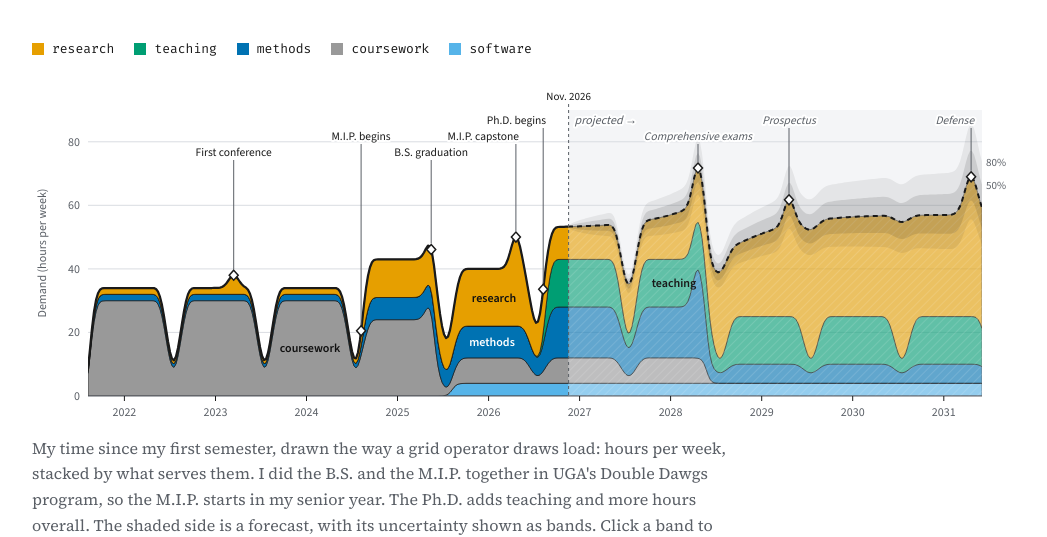
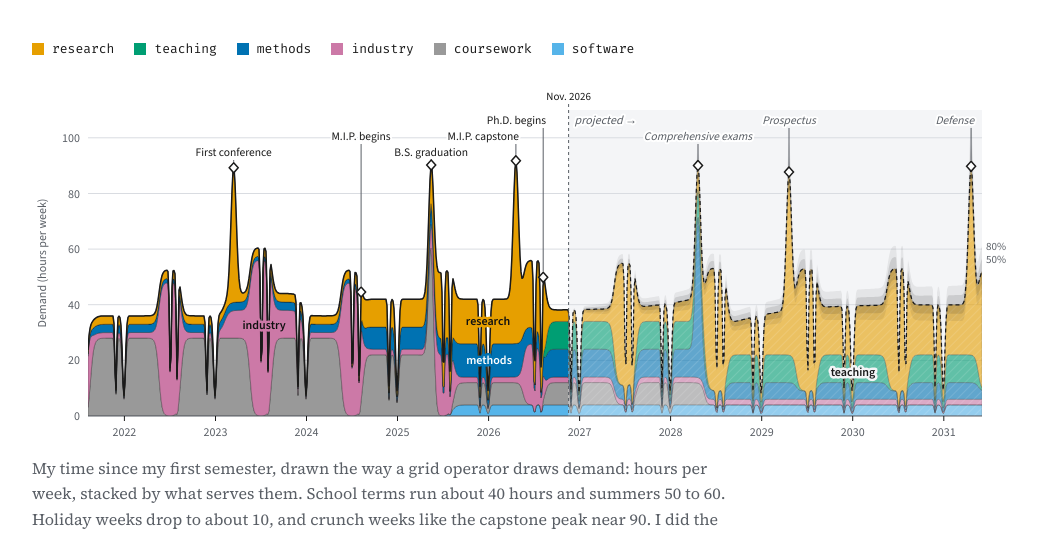
Before and after one commit to ani-sdhu/Website, a plain HTML site: page index.html in a window 1280 px wide. Shown: the part 256-793 px from the top of the page, without its empty margins (116-1163 px from the left). Drawn offline with nearby package versions, Linux system fonts and the light colour scheme.

Commit message:
Recalibrate the load chart to real weekly hours
School terms near 40 h, summers 50 to 60, one-week holiday drops to about
10 (Thanksgiving, winter break, July 4, July 31), and crunch weeks near 90.
Adds an industry band for summer and part-time work. Samples are averaged
per pixel so narrow dips never alias away, and labels sit on the steady curve.

Co-Authored-By: Claude Opus 5.5 <noreply@anthropic.com>
Claude-Session: https://claude.ai/code/session_01EK45k6sFjaWVFGKx49TiBy

```diff
--- a/assets/css/style.css
+++ b/assets/css/style.css
@@ -98,13 +98,14 @@ h1 {
 .plot .frame, .plot .tick { fill: none; stroke: var(--ink); stroke-width: 1; }
 /* Okabe-Ito, the colour-blind-safe palette built into R (palette.colors) */
 .plot, .legend {
-  --b-coursework: #999999; --b-methods: #0072b2; --b-teaching: #009e73; --b-software: #56b4e9;
+  --b-coursework: #999999; --b-industry: #cc79a7; --b-methods: #0072b2; --b-teaching: #009e73; --b-software: #56b4e9;
   --b-research: #e69f00; --b-milestones: #d55e00;
 }
-.plot .band { stroke: var(--edge); stroke-width: .9; stroke-opacity: .8; stroke-linejoin: round; cursor: pointer; transition: opacity .15s; }
-.plot .demand { fill: none; stroke: var(--ink); stroke-width: 2.25; stroke-linejoin: round; pointer-events: none; }
+.plot .band { stroke: var(--edge); stroke-width: .6; stroke-opacity: .55; stroke-linejoin: round; cursor: pointer; transition: opacity .15s; }
+.plot .demand { fill: none; stroke: var(--ink); stroke-width: 1.5; stroke-linejoin: round; pointer-events: none; }
 .plot .ytitle { fill: var(--text-2); }
 .plot .band.coursework { fill: var(--b-coursework); }
+.plot .band.industry { fill: var(--b-industry); }
 .plot .band.methods { fill: var(--b-methods); }
 .plot .band.teaching { fill: var(--b-teaching); }
 .plot .band.software { fill: var(--b-software); }
@@ -117,13 +118,13 @@ h1 {
 .plot .fan80, .plot .fan50 { fill: var(--ink); pointer-events: none; }
 .plot .fan80 { opacity: .07; }
 .plot .fan50 { opacity: .12; }
-.plot .median { fill: none; stroke: var(--ink); stroke-width: 2; stroke-dasharray: 5 4; pointer-events: none; }
+.plot .median { fill: none; stroke: var(--ink); stroke-width: 1.25; stroke-dasharray: 4 3; pointer-events: none; }
 .plot .fan-label { font-size: 11px; }
 .plot .today-text { font-size: 11px; fill: var(--text); }
 .plot .diamond { fill: var(--bg); stroke: var(--ink); stroke-width: 1.5; pointer-events: none; }
 .plot .event.ev-ahead { font-style: italic; fill: var(--text-2); }
 .plot .dot { stroke: var(--bg); stroke-width: 1.5; pointer-events: none; }
-.plot .dot.software { fill: var(--b-software); } .plot .dot.coursework { fill: var(--b-coursework); } .plot .dot.methods { fill: var(--b-methods); } .plot .dot.teaching { fill: var(--b-teaching); } .plot .dot.research { fill: var(--b-research); }
+.plot .dot.software { fill: var(--b-software); } .plot .dot.coursework { fill: var(--b-coursework); } .plot .dot.industry { fill: var(--b-industry); } .plot .dot.methods { fill: var(--b-methods); } .plot .dot.teaching { fill: var(--b-teaching); } .plot .dot.research { fill: var(--b-research); }
 .plot svg:focus { outline: none; }
 .plot svg:focus-visible { outline: 2px solid var(--accent); outline-offset: 4px; }
 .plot-wrap { position: relative; }
@@ -136,7 +137,7 @@ h1 {
 .tip td + td { text-align: right; padding-left: 14px; }
 .tip tr.on td { font-weight: 600; }
 .tip .sw { display: inline-block; width: 9px; height: 9px; margin-right: 6px; }
-.tip .sw.software { background: var(--b-software); } .tip .sw.coursework { background: var(--b-coursework); } .tip .sw.methods { background: var(--b-methods); } .tip .sw.teaching { background: var(--b-teaching); } .tip .sw.research { background: var(--b-research); }
+.tip .sw.software { background: var(--b-software); } .tip .sw.coursework { background: var(--b-coursework); } .tip .sw.industry { background: var(--b-industry); } .tip .sw.methods { background: var(--b-methods); } .tip .sw.teaching { background: var(--b-teaching); } .tip .sw.research { background: var(--b-research); }
 .tip-t { display: flex; justify-content: space-between; border-top: 1px solid var(--rule); margin-top: 4px; padding-top: 4px; font-variant-numeric: tabular-nums; }
 .tip-pi { color: var(--text-2); font-variant-numeric: tabular-nums; }
 .tip-f { color: var(--accent); margin-top: 4px; }
@@ -160,7 +161,8 @@ h1 {
 .plot .proj-text { fill: var(--text-2); font-style: italic; }
 .plot .leader { stroke: var(--text-2); stroke-width: 1; }
 .plot .event { font-size: 11.5px; }
-.plot text.blabel { font-size: 12px; font-weight: 600; pointer-events: none; }
+.plot text.blabel { font-size: 12px; font-weight: 600; pointer-events: none; paint-order: stroke; stroke-width: 5px; stroke-linejoin: round; }
+.plot { --proj-bg: var(--tint); }
 .plot.focus text.blabel { opacity: .35; }
 .plot .cross { stroke: var(--ink); stroke-width: 1; stroke-dasharray: 2 3; pointer-events: none; }
 .plot .event, .plot .proj-text, .plot .readout { paint-order: stroke; stroke: var(--bg); stroke-width: 4px; stroke-linejoin: round; }
@@ -178,6 +180,7 @@ h1 {
 .legend a:hover, .legend a.on { text-decoration: underline; text-underline-offset: 3px; }
 .legend .sw { width: 12px; height: 12px; display: inline-block; }
 .legend [data-band="coursework"] .sw { background: var(--b-coursework); }
+.legend [data-band="industry"] .sw { background: var(--b-industry); }
 .legend [data-band="methods"] .sw { background: var(--b-methods); }
 .legend [data-band="teaching"] .sw { background: var(--b-teaching); }
 .legend [data-band="software"] .sw { background: var(--b-software); }
--- a/assets/js/site.js
+++ b/assets/js/site.js
@@ -23,28 +23,37 @@
      draws load by source. The model matches the R code under "see the code!".
      Each band links to its section of the page. */
   var chunk = $("#chunk"), holder = $("#plot"), tip = $("#plot-tip"), said = $("#plot-live");
-  var T0 = 2021.6, T1 = 2031.42, TOP = 90, PHD = 2026.6, WEEK = 1 / 52;
-  var BANDS = ["software", "coursework", "methods", "teaching", "research"];          // bottom of the stack first
-  var HREF = { software: "#software", coursework: "#education", methods: "#methods", teaching: "#teaching", research: "#research" };
-  var INK = { software: "#111", coursework: "#111", methods: "#fff", teaching: "#111", research: "#111" };
-  var Z = [-1.28, -0.674, 0.674, 1.28], SPREAD = 0.08;                                 // 80% and 50% intervals
+  var T0 = 2021.6, T1 = 2031.42, TOP = 110, PHD = 2026.6, WEEK = 1 / 52;
+  var BANDS = ["software", "coursework", "industry", "methods", "teaching", "research"];   // bottom of the stack first
+  var HREF = { software: "#software", coursework: "#education", industry: "#experience", methods: "#methods", teaching: "#teaching", research: "#research" };
+  var INK = { software: "#111", coursework: "#111", industry: "#111", methods: "#fff", teaching: "#111", research: "#111" };
+  var Z = [-1.28, -0.674, 0.674, 1.28], SPREAD = 0.06;                                 // 80% and 50% intervals
   function plogis(x) { return 1 / (1 + Math.exp(-x)); }
   function on(t, a, b) { return plogis(40 * (t - a)) - plogis(40 * (t - (b === undefined ? Infinity : b))); }
-  function peak(t, at, h, w) { return h * Math.exp(-Math.pow((t - at) / (w || 0.08), 2)); }
-  function summer(t) { return Math.pow(Math.max(0, Math.cos(2 * Math.PI * (t - 0.54))), 4); }
-  function load(t) {
-    var s = summer(t), phd = on(t, PHD);
-    return {
+  function peak(t, at, h, w) { return h * Math.exp(-Math.pow((t - at) / (w || 0.04), 2)); }
+  function frac(t) { return t - Math.floor(t); }
+  function summer(t) { var f = frac(t); return plogis(60 * (f - 0.38)) - plogis(60 * (f - 0.62)); }
+  // a week off: distance around the calendar to a fixed time of year
+  function gap(t, at, w) { var d = Math.abs(frac(t) - at); d = Math.min(d, 1 - d); return Math.exp(-Math.pow(d / w, 2)); }
+  function off(t) {   // Thanksgiving, winter break, the week of July 4, the week of July 31
+    return 1 - 0.8 * Math.max(gap(t, 0.905, 0.012), gap(t, 0.995, 0.022), gap(t, 0.505, 0.012), gap(t, 0.58, 0.012));
+  }
+  function load(t, steady) {   // steady: leave out the holiday weeks (used only to place labels)
+    var s = summer(t), phd = on(t, PHD), grow = plogis(2.5 * (t - 2028.6)), k = steady ? 1 : off(t);
+    var l = {
       software: 4 * on(t, 2025.6),
-      coursework: (1 - 0.7 * s) * (30 * on(t, 2021.6, 2024.6) + 24 * on(t, 2024.6, 2025.4) + 8 * on(t, 2025.4, 2028.4)) +
-        peak(t, 2025.37, 6),
-      methods: (1 - 0.45 * s) * (2 * on(t, 2021.6, 2024.6) + 7 * on(t, 2024.6, 2025.4) + 10 * on(t, 2025.4, PHD) +
-        16 * on(t, PHD, 2028.4) + 6 * on(t, 2028.4)) + peak(t, 2028.3, 12),
-      teaching: (1 - 0.7 * s) * 15 * phd,
-      research: (1 - 0.45 * s + 0.8 * s * phd) * (2 * on(t, 2021.6, 2024.6) + 12 * on(t, 2024.6, 2025.4) +
-        18 * on(t, 2025.4, PHD) + phd * (10 + 22 * plogis(2.5 * (t - 2028.6)))) +
-        peak(t, 2023.2, 4) + peak(t, 2026.3, 10) + peak(t, 2029.3, 8) + peak(t, 2031.3, 12, 0.1)
+      coursework: (1 - s) * (28 * on(t, 2021.6, 2024.6) + 22 * on(t, 2024.6, 2025.4) + 8 * on(t, 2025.4, 2028.4)) +
+        peak(t, 2025.37, 48),
+      industry: 2 + 8 * on(t, 2023.1, 2023.95) + s * (46 * on(t, 2021.6, 2024.6) + 20 * on(t, 2024.6, PHD)),
+      methods: (1 - 0.5 * s) * (3 * on(t, 2021.6, 2024.6) + 8 * on(t, 2024.6, 2025.4) + 12 * on(t, 2025.4, PHD) +
+        10 * on(t, PHD, 2028.4) + 6 * on(t, 2028.4)) + peak(t, 2028.3, 48),
+      teaching: (1 - s) * 10 * phd,
+      research: 3 * on(t, 2021.6, 2024.6) + 10 * on(t, 2024.6, 2025.4) + 16 * on(t, 2025.4, PHD) + phd * (4 + 14 * grow) +
+        s * (8 * on(t, 2024.6, PHD) + phd * (40 - 14 * grow)) +
+        peak(t, 2023.2, 46) + peak(t, 2026.3, 50) + peak(t, 2029.3, 50) + peak(t, 2031.3, 50)
     };
+    BANDS.forEach(function (b) { l[b] *= k; });
+    return l;
   }
   function total(l) { return BANDS.reduce(function (a, b) { return a + l[b]; }, 0); }
 
@@ -72,15 +81,23 @@
   var view = null, now = Math.min(Math.max(yearNow(), T0), T1), cursorT = now;
 
   function draw(animate) {
-    var W = Math.max(280, holder.clientWidth), small = W < 560, H = small ? 290 : 350;
+    var W = Math.max(280, holder.clientWidth), small = W < 560, H = small ? 300 : 370;
     var m = { l: 56, r: small ? 10 : 34, t: 34, b: 30 }, pw = W - m.l - m.r, ph = H - m.t - m.b, base = m.t + ph;
     var X = function (t) { return m.l + (t - T0) / (T1 - T0) * pw; };
     var Y = function (v) { return base - v / TOP * ph; };
     var f1 = function (n) { return Math.round(n * 10) / 10; };
-    var N = Math.round(pw / 2), ts = [], cum = [];
+    var N = Math.round(pw), ts = [], cum = [];
+    var span = (T1 - T0) / N, steady = [];
     for (var i = 0; i <= N; i++) {
-      var t = T0 + (T1 - T0) * i / N, l = load(t), run = 0, row = {};
-      BANDS.forEach(function (b) { run += l[b]; row[b] = run; });
+      var t = T0 + span * i, run = 0, row = {}, avg = {}, ls = load(t, true), r2 = 0, row2 = {};
+      BANDS.forEach(function (b) { r2 += ls[b]; row2[b] = r2; });
+      steady.push(row2);
+      BANDS.forEach(function (b) { avg[b] = 0; });
+      for (var q = 0; q < 4; q++) {
+        var lq = load(t + span * ((q + 0.5) / 4 - 0.5));
+        BANDS.forEach(function (b) { avg[b] += lq[b] / 4; });
+      }
+      BANDS.forEach(function (b) { run += avg[b]; row[b] = run; });
       ts.push(t); cum.push(row);
     }
     var topBand = BANDS[BANDS.length - 1];
@@ -115,7 +132,7 @@
       "</defs>";
 
     o += '<rect class="proj" x="' + nx + '" y="' + m.t + '" width="' + f1(m.l + pw - nx) + '" height="' + ph + '"/>';
-    [20, 40, 60, 80].forEach(function (v) { y = f1(Y(v)); o += '<path class="grid" d="M' + m.l + " " + y + "H" + (m.l + pw) + '"/>'; });
+    [20, 40, 60, 80, 100].forEach(function (v) { y = f1(Y(v)); o += '<path class="grid" d="M' + m.l + " " + y + "H" + (m.l + pw) + '"/>'; });
     o += '<g clip-path="url(#clip-ahead)"><g class="ahead" clip-path="url(#clip-right)">' + bands +
          '<path class="hatched" d="' + stackArea + '"/>' +
          '<path class="fan80" d="' + fan(Z[0], Z[3]) + '"/><path class="fan50" d="' + fan(Z[1], Z[2]) + '"/>' +
@@ -123,7 +140,7 @@
     o += '<g clip-path="url(#clip-past)">' + bands + '<path class="demand" d="' + edge(BANDS.length - 1) + '"/></g>';
     o += '<path class="axis" d="M' + m.l + " " + base + "H" + (m.l + pw) + '"/>';
 
-    [0, 20, 40, 60, 80].forEach(function (v) { o += '<text x="' + (m.l - 8) + '" y="' + f1(Y(v) + 4) + '" text-anchor="end">' + v + "</text>"; });
+    [0, 20, 40, 60, 80, 100].forEach(function (v) { o += '<text x="' + (m.l - 8) + '" y="' + f1(Y(v) + 4) + '" text-anchor="end">' + v + "</text>"; });
     o += '<text class="ytitle" transform="translate(14 ' + f1(m.t + ph / 2) + ') rotate(-90)" text-anchor="middle">Demand (hours per week)</text>';
     for (var yr = 2022; yr <= 2031; yr += small ? 2 : 1) {
       x = f1(X(yr));
@@ -144,7 +161,9 @@
     // events: a diamond on the top of the stack, a thin leader, and a label on its row
     EVENTS.forEach(function (ev) {
       var label = small ? ev.brief : ev.text, ahead = ev.at > now;
-      var l = load(ev.at), ex = f1(X(ev.at)), ey = f1(Y(total(l))), anchor = ev.anchor || "middle";
+      var near = Math.max(0, Math.min(N, Math.round((ev.at - T0) / span))), win = cum[near][topBand];
+      for (var d = -2; d <= 2; d++) { var jj = Math.max(0, Math.min(N, near + d)); win = Math.max(win, cum[jj][topBand]); }
+      var ex = f1(X(ev.at)), ey = f1(Y(win)), anchor = ev.anchor || "middle";
       if (label) {
         var ly = rowY(ev.row), dx = anchor === "end" ? 3 : 0;
         o += '<path class="leader" d="M' + ex + " " + (ly + 4) + "V" + (ey - 6) + '"/>';
@@ -156,28 +175,35 @@
     // direct labels, on the solid side when the band fits there
     var cut = Math.round((nx - m.l) / pw * N);
     BANDS.forEach(function (b, k) {
-      var half = Math.ceil((b.length * 6.6 + 10) / 4);
+      var half = Math.ceil((b.length * 6.6 + 10) / 2);
+      function corridor(c) {   // highest floor and lowest ceiling across the label's width
+        var lo = -Infinity, hi = Infinity;
+        for (var j = c - half; j <= c + half; j++) {
+          lo = Math.max(lo, k ? steady[j][BANDS[k - 1]] : 0);
+          hi = Math.min(hi, steady[j][b]);
+        }
+        return { lo: lo, hi: hi, room: (hi - lo) / TOP * ph };
+      }
       function search(from, to) {
-        var best = null, bestT = 0;
-        for (var c = Math.max(from, half + 4); c <= Math.min(to, N - half - 4); c++) {
-          var thin = Infinity;
-          for (var j = c - half; j <= c + half; j++) thin = Math.min(thin, (cum[j][b] - (k ? cum[j][BANDS[k - 1]] : 0)) / TOP * ph);
-          if (thin > bestT) { bestT = thin; best = c; }
+        var best = null, bestR = 0;
+        for (var c = Math.max(from, half + 4); c <= Math.min(to, N - half - 4); c += 2) {
+          var r = corridor(c).room;
+          if (r > bestR) { bestR = r; best = c; }
         }
-        return bestT >= 13 ? best : null;
+        return bestR >= 14 ? best : null;
       }
       var at = search(0, cut - half - 2), past = at !== null;
       if (!past) at = search(cut + half + 2, N);
       if (at === null) return;
-      var mid = ((k ? cum[at][BANDS[k - 1]] : 0) + cum[at][b]) / 2;
+      var cr = corridor(at), mid = (cr.lo + cr.hi) / 2;
       o += '<text class="blabel" x="' + f1(X(ts[at])) + '" y="' + f1(Y(mid) + 4) + '" text-anchor="middle" style="fill:' +
-        (past ? INK[b] : "var(--text)") + '">' + b + "</text>";
+        (past ? INK[b] : "var(--text)") + ";stroke:" + (past ? "var(--b-" + b + ")" : "var(--proj-bg)") + '">' + b + "</text>";
     });
 
     o += '<path class="cross" id="cross" d="" visibility="hidden"/><g id="dots"></g>';
     holder.innerHTML = '<svg viewBox="0 0 ' + W + " " + H + '" width="' + W + '" height="' + H + '" tabindex="0" role="img" aria-label="' +
-      'Stacked area chart of my hours per week from fall 2021 to 2031, by what fills them. Coursework carries the B.S. at about 30 hours. ' +
-      'The M.I.P., from fall 2024, shifts the load to research. The Ph.D., from fall 2026, adds teaching, and the total rises to the mid 50s. ' +
+      'Stacked area chart of my hours per week from fall 2021 to 2031, by what fills them. School terms run about 40 hours, summers 50 to 60, ' +
+      'holiday weeks drop to about 10, and crunch weeks such as the capstone reach about 90. The Ph.D., from fall 2026, adds teaching. ' +
       'Everything after ' + monthOf(now) + ' is projected, with 50 and 80 percent intervals. Use the left and right arrow keys to read values.">' + o + "</svg>";
     view = { X: X, Y: Y, m: m, pw: pw, ph: ph, W: W, H: H, svg: holder.querySelector("svg") };
     wireSvg();
--- a/index.html
+++ b/index.html
@@ -42,6 +42,7 @@
         <a href="#research" data-band="research"><span class="sw" aria-hidden="true"></span>research</a>
         <a href="#teaching" data-band="teaching"><span class="sw" aria-hidden="true"></span>teaching</a>
         <a href="#methods" data-band="methods"><span class="sw" aria-hidden="true"></span>methods</a>
+        <a href="#experience" data-band="industry"><span class="sw" aria-hidden="true"></span>industry</a>
         <a href="#education" data-band="coursework"><span class="sw" aria-hidden="true"></span>coursework</a>
         <a href="#software" data-band="software"><span class="sw" aria-hidden="true"></span>software</a>
       </nav>
@@ -50,39 +51,43 @@
         <div class="tip" id="plot-tip" hidden></div>
       </div>
       <p class="sr-only" id="plot-live" aria-live="polite"></p>
-      <figcaption>My time since my first semester, drawn the way a grid operator draws load: hours per week, stacked by what serves them. I did the B.S. and the M.I.P. together in UGA's Double Dawgs program, so the M.I.P. starts in my senior year. The Ph.D. adds teaching and more hours overall. The shaded side is a forecast, with its uncertainty shown as bands. Click a band to go to that section.</figcaption>
+      <figcaption>My time since my first semester, drawn the way a grid operator draws demand: hours per week, stacked by what serves them. School terms run about 40 hours and summers 50 to 60. Holiday weeks drop to about 10, and crunch weeks like the capstone peak near 90. I did the B.S. and the M.I.P. together in UGA's Double Dawgs program, so the M.I.P. starts in my senior year. The shaded side is a forecast, with its uncertainty shown as bands. Click a band to go to that section.</figcaption>
       <details class="code">
         <summary>see the code!</summary>
-        <pre class="src"><code>wk   &lt;- seq(2021.6, 2031.42, by = 1/52)                     <span class="cm"># every week since my first semester</span>
+        <pre class="src"><code>wk   &lt;- seq(2021.6, 2031.42, by = 1/365)                    <span class="cm"># every day since my first semester</span>
 now  &lt;- as.numeric(format(Sys.Date(), "%Y")) + as.POSIXlt(Sys.Date())$yday / 365.25
-on   &lt;- function(a, b = Inf) plogis(40 * (wk - a)) - plogis(40 * (wk - b))   <span class="cm"># a stretch of time</span>
-peak &lt;- function(at, h, w = 0.08) h * exp(-((wk - at) / w)^2)               <span class="cm"># a crunch</span>
-s    &lt;- pmax(0, cos(2 * pi * (wk - 0.54)))^4                                 <span class="cm"># summer</span>
-phd  &lt;- on(2026.6)
-load &lt;- cbind(                                                  <span class="cm"># hours per week, bottom of the stack first</span>
+f    &lt;- wk %% 1                                                 <span class="cm"># time of year</span>
+on   &lt;- function(a, b = Inf) plogis(40 * (wk - a)) - plogis(40 * (wk - b))
+peak &lt;- function(at, h, w = 0.04) h * exp(-((wk - at) / w)^2)  <span class="cm"># a crunch week</span>
+gap  &lt;- function(at, w) exp(-(pmin(abs(f - at), 1 - abs(f - at)) / w)^2)
+s    &lt;- plogis(60 * (f - 0.38)) - plogis(60 * (f - 0.62))        <span class="cm"># summer</span>
+off  &lt;- 1 - 0.8 * pmax(gap(0.905, 0.012), gap(0.995, 0.022),   <span class="cm"># Thanksgiving, winter break,</span>
+                        gap(0.505, 0.012), gap(0.58, 0.012))    <span class="cm"># July 4, July 31</span>
+phd  &lt;- on(2026.6); grow &lt;- plogis(2.5 * (wk - 2028.6))
+load &lt;- off * cbind(                                            <span class="cm"># hours per week, bottom of the stack first</span>
   software   = 4 * on(2025.6),
-  coursework = (1 - 0.7 * s) * (30 * on(2021.6, 2024.6) + 24 * on(2024.6, 2025.4) +
-                                 8 * on(2025.4, 2028.4)) + peak(2025.37, 6),
-  methods    = (1 - 0.45 * s) * (2 * on(2021.6, 2024.6) + 7 * on(2024.6, 2025.4) +
-                                 10 * on(2025.4, 2026.6) + 16 * on(2026.6, 2028.4) + 6 * on(2028.4)) +
-               peak(2028.3, 12),
-  teaching   = (1 - 0.7 * s) * 15 * phd,
-  research   = (1 - 0.45 * s + 0.8 * s * phd) * (2 * on(2021.6, 2024.6) + 12 * on(2024.6, 2025.4) +
-                 18 * on(2025.4, 2026.6) + phd * (10 + 22 * plogis(2.5 * (wk - 2028.6)))) +
-               peak(2023.2, 4) + peak(2026.3, 10) + peak(2029.3, 8) + peak(2031.3, 12, 0.1))
+  coursework = (1 - s) * (28 * on(2021.6, 2024.6) + 22 * on(2024.6, 2025.4) + 8 * on(2025.4, 2028.4)) +
+               peak(2025.37, 48),
+  industry   = 2 + 8 * on(2023.1, 2023.95) + s * (46 * on(2021.6, 2024.6) + 20 * on(2024.6, 2026.6)),
+  methods    = (1 - 0.5 * s) * (3 * on(2021.6, 2024.6) + 8 * on(2024.6, 2025.4) + 12 * on(2025.4, 2026.6) +
+                                10 * on(2026.6, 2028.4) + 6 * on(2028.4)) + peak(2028.3, 48),
+  teaching   = (1 - s) * 10 * phd,
+  research   = 3 * on(2021.6, 2024.6) + 10 * on(2024.6, 2025.4) + 16 * on(2025.4, 2026.6) + phd * (4 + 14 * grow) +
+               s * (8 * on(2024.6, 2026.6) + phd * (40 - 14 * grow)) +
+               peak(2023.2, 46) + peak(2026.3, 50) + peak(2029.3, 50) + peak(2031.3, 50))
 total &lt;- rowSums(load)
 h     &lt;- pmax(0, wk - now)
-fan   &lt;- sapply(c(-1.28, -0.674, 0.674, 1.28), function(z) total * exp(z * 0.08 * sqrt(h)))  <span class="cm"># 80% and 50%</span>
+fan   &lt;- sapply(c(-1.28, -0.674, 0.674, 1.28), function(z) total * exp(z * 0.06 * sqrt(h)))  <span class="cm"># 80% and 50%</span>
 
 stack &lt;- t(apply(load, 1, cumsum))
-plot(range(wk), c(0, 90), type = "n", bty = "n", las = 1, xlab = "", ylab = "Demand (hours per week)")
-abline(h = seq(20, 80, 20), col = "grey88")
+plot(range(wk), c(0, 110), type = "n", bty = "n", las = 1, xlab = "", ylab = "Demand (hours per week)")
+abline(h = seq(20, 100, 20), col = "grey88")
 for (k in ncol(stack):1)
   polygon(c(wk, rev(wk)), c(stack[, k], 0 * wk), border = "grey15", lwd = 0.75,
-          col = palette.colors(9, "Okabe-Ito")[c(3, 9, 6, 4, 2)][k])
-f &lt;- wk &gt;= now
-polygon(c(wk[f], rev(wk[f])), c(fan[f, 1], rev(fan[f, 4])), col = adjustcolor(1, 0.09), border = NA)
-polygon(c(wk[f], rev(wk[f])), c(fan[f, 2], rev(fan[f, 3])), col = adjustcolor(1, 0.16), border = NA)
+          col = palette.colors(9, "Okabe-Ito")[c(3, 9, 8, 6, 4, 2)][k])
+p &lt;- wk &gt;= now
+polygon(c(wk[p], rev(wk[p])), c(fan[p, 1], rev(fan[p, 4])), col = adjustcolor(1, 0.09), border = NA)
+polygon(c(wk[p], rev(wk[p])), c(fan[p, 2], rev(fan[p, 3])), col = adjustcolor(1, 0.16), border = NA)
 <span class="cm"># the projected shading, events, labels, and tooltip are drawn in JavaScript</span></code></pre>
         <pre class="src out"><code>round(load[which.min(abs(wk - now)), ])
 <span id="live-out"></span></code></pre>
```
